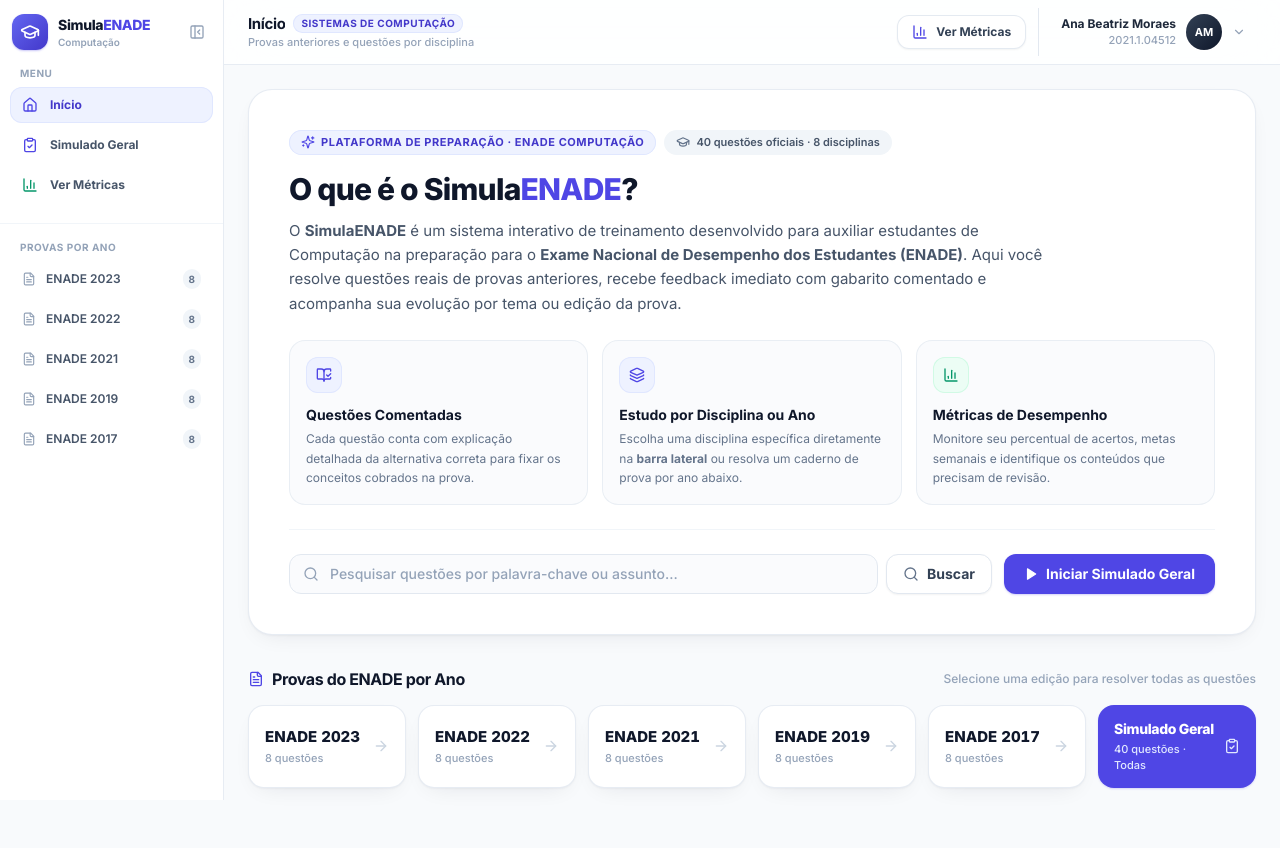
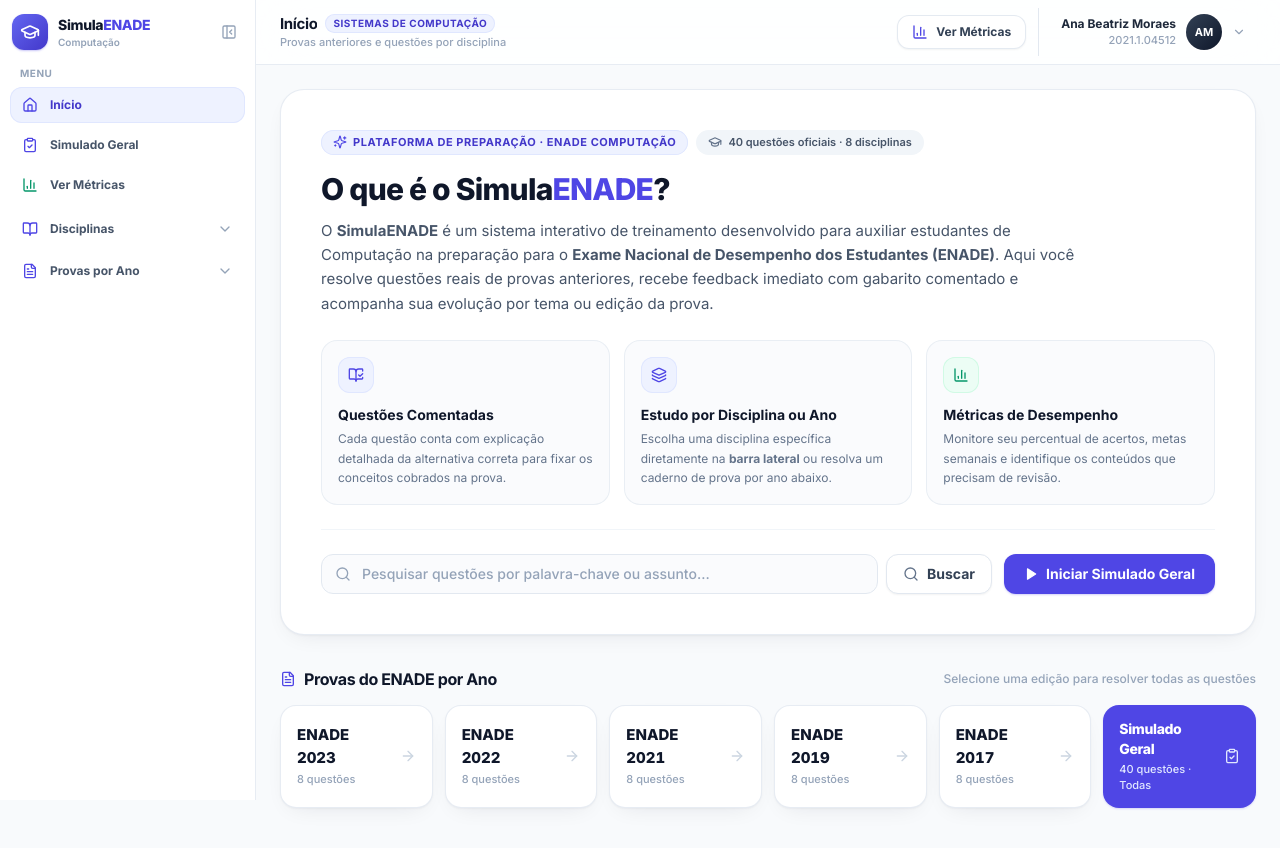
Before and after one commit to maranhaojose/sistema-provas-enade, a React (Vite) app: page / in a window 1280 px wide. Shown: the top 848 px of the page. Built offline with nearby package versions, Linux system fonts and the light colour scheme.

Commit message:
feat(sidebar): add collapsible accordion menus for subjects and exam years

```diff
--- a/src/components/AppSidebar.tsx
+++ b/src/components/AppSidebar.tsx
@@ -1,23 +1,46 @@
+import { useState } from "react";
 import {
   BarChart3,
+  BookOpen,
+  BrainCircuit,
+  ChevronDown,
   ClipboardCheck,
+  Code2,
+  Cpu,
+  Database,
   FileText,
+  GitFork,
   GraduationCap,
   Home,
+  Layers,
+  Network,
   PanelLeftClose,
   PanelLeftOpen,
+  Terminal,
   X,
 } from "lucide-react";
 import type { AppView } from "./Header";
-import type { SimuladoNavigationContext } from "../types/question";
-import { availableYears, yearQuestionsCount } from "../data/areas";
+import type { SimuladoNavigationContext, StudyArea } from "../types/question";
+import { availableYears, studyAreas, yearQuestionsCount } from "../data/areas";
 import { cn } from "../lib/utils";
+
+const areaIconMap = {
+  Code2,
+  Database,
+  GitFork,
+  Network,
+  Terminal,
+  Cpu,
+  BrainCircuit,
+  Layers,
+} as const;
 
 interface AppSidebarProps {
   readonly isExpanded: boolean;
   readonly isMobileOpen: boolean;
   readonly activeView: AppView;
   readonly activeYear?: number | "Todos";
+  readonly activeAreaSlug?: string;
   readonly onToggleExpand: () => void;
   readonly onCloseMobile: () => void;
   readonly onNavigateHome: () => void;
@@ -30,23 +53,71 @@ export function AppSidebar({
   isMobileOpen,
   activeView,
   activeYear,
+  activeAreaSlug,
   onToggleExpand,
   onCloseMobile,
   onNavigateHome,
   onStartSimulado,
   onOpenMetrics,
 }: AppSidebarProps) {
+  const [isDisciplinasOpen, setIsDisciplinasOpen] = useState(false);
+  const [isYearsOpen, setIsYearsOpen] = useState(false);
+
   const handleAction = (callback: () => void) => {
     callback();
     onCloseMobile();
   };
+
+  const handleSelectArea = (area: StudyArea) => {
+    handleAction(() =>
+      onStartSimulado({
+        areaSlug: area.slug,
+        areaTitle: area.title,
+        category: area.category,
+      }),
+    );
+  };
+
+  const handleToggleDisciplinas = (expanded: boolean) => {
+    if (!expanded) {
+      onToggleExpand();
+      setIsDisciplinasOpen(true);
+      return;
+    }
+    setIsDisciplinasOpen((prev) => !prev);
+  };
+
+  const handleToggleYears = (expanded: boolean) => {
+    if (!expanded) {
+      onToggleExpand();
+      setIsYearsOpen(true);
+      return;
+    }
+    setIsYearsOpen((prev) => !prev);
+  };
+
+  const isGeneralSimulado =
+    activeView === "simulado" &&
+    !activeYear &&
+    (!activeAreaSlug || activeAreaSlug === "simulado-geral");
+
+  const hasActiveDiscipline =
+    activeView === "simulado" &&
+    Boolean(activeAreaSlug) &&
+    activeAreaSlug !== "simulado-geral" &&
+    !activeAreaSlug?.startsWith("enade-");
+
+  const hasActiveYear =
+    activeView === "simulado" &&
+    typeof activeYear === "number" &&
+    (!activeAreaSlug || activeAreaSlug.startsWith("enade-"));
 
   const sidebarContent = (expanded: boolean, isMobile = false) => (
     <div className="flex h-full flex-col py-3.5">
       {/* Topo da Sidebar: Marca + Botão de expandir/recolher */}
       <div
         className={cn(
-          "flex items-center px-3 pb-4",
+          "flex shrink-0 items-center px-3 pb-4",
           expanded ? "justify-between" : "justify-center",
         )}
       >
@@ -98,7 +169,7 @@ export function AppSidebar({
 
       {/* Botão de expandir quando recolhido (Desktop) */}
       {!expanded && !isMobile && (
-        <div className="mb-3 flex justify-center px-2">
+        <div className="mb-3 flex shrink-0 justify-center px-2">
           <button
             type="button"
             onClick={onToggleExpand}
@@ -111,14 +182,16 @@ export function AppSidebar({
         </div>
       )}
 
-      {/* Navegação Principal */}
-      <div className="px-2.5">
+      {/* Área rolável da Sidebar */}
+      <div className="flex-1 overflow-y-auto px-2.5">
         {expanded && (
           <p className="mb-1.5 px-2.5 text-[10px] font-bold uppercase tracking-wider text-slate-400">
             Menu
           </p>
         )}
+
         <nav aria-label="Menu principal" className="space-y-1">
+          {/* Início */}
           <button
             type="button"
             onClick={() => handleAction(onNavigateHome)}
@@ -136,6 +209,7 @@ export function AppSidebar({
             {expanded && <span className="truncate">Início</span>}
           </button>
 
+          {/* Simulado Geral */}
           <button
             type="button"
             onClick={() =>
@@ -147,11 +221,11 @@ export function AppSidebar({
               )
             }
             title="Simulado Geral"
-            aria-current={activeView === "simulado" && !activeYear ? "page" : undefined}
+            aria-current={isGeneralSimulado ? "page" : undefined}
             className={cn(
               "flex w-full items-center gap-3 rounded-xl px-3 py-2.5 text-xs font-bold transition-all",
               !expanded && "justify-center px-0",
-              activeView === "simulado" && !activeYear
+              isGeneralSimulado
                 ? "bg-brand-50 text-brand-700 ring-1 ring-inset ring-brand-100"
                 : "text-slate-600 hover:bg-slate-100 hover:text-slate-900",
             )}
@@ -160,6 +234,7 @@ export function AppSidebar({
             {expanded && <span className="truncate">Simulado Geral</span>}
           </button>
 
+          {/* Ver Métricas */}
           <button
             type="button"
             onClick={() => handleAction(onOpenMetrics)}
@@ -172,23 +247,141 @@ export function AppSidebar({
             <BarChart3 className="h-4 w-4 shrink-0 text-emerald-600" aria-hidden="true" />
             {expanded && <span className="truncate">Ver Métricas</span>}
           </button>
-        </nav>
+
+          {/* Sanfona 1: Disciplinas */}
+          <div className="pt-1">
+            <button
+              type="button"
+              onClick={() => handleToggleDisciplinas(expanded)}
+              aria-expanded={expanded ? isDisciplinasOpen : false}
+              title="Disciplinas"
+              className={cn(
+                "flex w-full items-center gap-3 rounded-xl px-3 py-2.5 text-xs font-bold transition-all",
+                !expanded && "justify-center px-0",
+                hasActiveDiscipline || (expanded && isDisciplinasOpen)
+                  ? "bg-slate-100 text-slate-900"
+                  : "text-slate-600 hover:bg-slate-100 hover:text-slate-900",
+              )}
+            >
+              <BookOpen className="h-4 w-4 shrink-0 text-brand-600" aria-hidden="true" />
+              {expanded && (
+                <>
+                  <span className="truncate">Disciplinas</span>
+                  <ChevronDown
+                    className={cn(
+                      "ml-auto h-4 w-4 shrink-0 text-slate-400 transition-transform duration-200",
+                      isDisciplinasOpen && "rotate-180 text-brand-600",
+                    )}
+                    aria-hidden="true"
+                  />
+                </>
+              )}
+            </button>
+
+            {expanded && (
+              <div
+                className={cn(
+                  "grid transition-all duration-200 ease-out",
+                  isDisciplinasOpen
+                    ? "mt-1 grid-rows-[1fr] opacity-100"
+                    : "grid-rows-[0fr] opacity-0",
+                )}
+              >
+                <div className="overflow-hidden">
+                  <div className="ml-3 space-y-1 border-l border-slate-200/80 pl-2.5 pt-0.5">
+                    {studyAreas.map((area) => {
+                      const IconComponent = areaIconMap[area.iconName];
+                      const isSelectedArea =
+                        activeView === "simulado" && activeAreaSlug === area.slug;
+
+                      return (
+                        <button
+                          key={area.id}
+                          type="button"
+                          onClick={() => handleSelectArea(area)}
+                          title={`${area.title} (${area.totalQuestions} questões)`}
+                          aria-current={isSelectedArea ? "page" : undefined}
+                          className={cn(
+                            "flex w-full items-center gap-2 rounded-xl px-2.5 py-2 text-xs font-semibold transition-all",
+                            isSelectedArea
+                              ? "bg-brand-600 text-white shadow-sm"
+                              : "text-slate-600 hover:bg-slate-100 hover:text-slate-900",
+                          )}
+                        >
+                          <IconComponent
+                            className={cn(
+                              "h-3.5 w-3.5 shrink-0",
+                              isSelectedArea ? "text-white" : "text-brand-600",
+                            )}
+                            aria-hidden="true"
+                          />
+                          <span className="truncate text-left">{area.title}</span>
+                          <span
+                            className={cn(
+                              "ml-auto rounded-full px-1.5 py-0.5 text-[10px] font-bold tabular-nums",
+                              isSelectedArea
+                                ? "bg-white/20 text-white"
+                                : "bg-slate-100 text-slate-500",
+                            )}
+                          >
+                            {area.totalQuestions}
+                          </span>
+                        </button>
+                      );
+                    })}
+                  </div>
+                </div>
+              </div>
+            )}
           </div>
 
-      {/* Atalhos Rápidos por Ano do ENADE */}
-      <div className="mt-5 border-t border-slate-100 px-2.5 pt-4">
-        {expanded ? (
-          <p className="mb-1.5 px-2.5 text-[10px] font-bold uppercase tracking-wider text-slate-400">
-            Provas por Ano
-          </p>
-        ) : (
-          <p className="mb-1.5 text-center text-[9px] font-bold uppercase tracking-wider text-slate-400">
-            Anos
-          </p>
+          {/* Sanfona 2: Provas por Ano */}
+          <div className="pt-0.5">
+            <button
+              type="button"
+              onClick={() => handleToggleYears(expanded)}
+              aria-expanded={expanded ? isYearsOpen : false}
+              title="Provas por Ano"
+              className={cn(
+                "flex w-full items-center gap-3 rounded-xl px-3 py-2.5 text-xs font-bold transition-all",
+                !expanded && "justify-center px-0",
+                hasActiveYear || (expanded && isYearsOpen)
+                  ? "bg-slate-100 text-slate-900"
+                  : "text-slate-600 hover:bg-slate-100 hover:text-slate-900",
               )}
-        <div className="space-y-1">
+            >
+              <FileText className="h-4 w-4 shrink-0 text-brand-600" aria-hidden="true" />
+              {expanded && (
+                <>
+                  <span className="truncate">Provas por Ano</span>
+                  <ChevronDown
+                    className={cn(
+                      "ml-auto h-4 w-4 shrink-0 text-slate-400 transition-transform duration-200",
+                      isYearsOpen && "rotate-180 text-brand-600",
+                    )}
+                    aria-hidden="true"
+                  />
+                </>
+              )}
+            </button>
+
+            {expanded && (
+              <div
+                className={cn(
+                  "grid transition-all duration-200 ease-out",
+                  isYearsOpen
+                    ? "mt-1 grid-rows-[1fr] opacity-100"
+                    : "grid-rows-[0fr] opacity-0",
+                )}
+              >
+                <div className="overflow-hidden">
+                  <div className="ml-3 space-y-1 border-l border-slate-200/80 pl-2.5 pt-0.5">
                     {availableYears.map((year) => {
-            const isSelectedYear = activeView === "simulado" && activeYear === year;
+                      const isSelectedYear =
+                        activeView === "simulado" &&
+                        activeYear === year &&
+                        (!activeAreaSlug || activeAreaSlug.startsWith("enade-"));
+
                       return (
                         <button
                           key={year}
@@ -204,15 +397,12 @@ export function AppSidebar({
                           }
                           title={`Prova ENADE ${year}`}
                           className={cn(
-                  "flex w-full items-center gap-2.5 rounded-xl px-3 py-2 text-xs font-semibold transition-all",
-                  !expanded && "justify-center px-0",
+                            "flex w-full items-center gap-2 rounded-xl px-2.5 py-2 text-xs font-semibold transition-all",
                             isSelectedYear
                               ? "bg-slate-900 text-white shadow-sm"
                               : "text-slate-600 hover:bg-slate-100 hover:text-slate-900",
                           )}
                         >
-                {expanded ? (
-                  <>
                           <FileText
                             className={cn(
                               "h-3.5 w-3.5 shrink-0",
@@ -231,16 +421,15 @@ export function AppSidebar({
                           >
                             {yearQuestionsCount[year] ?? 0}
                           </span>
-                  </>
-                ) : (
-                  <span className="font-mono text-[11px] font-bold tabular-nums">
-                    &rsquo;{String(year).slice(-2)}
-                  </span>
-                )}
                         </button>
                       );
                     })}
                   </div>
+                </div>
+              </div>
+            )}
+          </div>
+        </nav>
       </div>
     </div>
   );
@@ -252,7 +441,7 @@ export function AppSidebar({
         aria-label="Barra lateral de navegação"
         className={cn(
           "sticky top-0 hidden h-screen shrink-0 border-r border-slate-200/80 bg-white transition-all duration-200 lg:block",
-          isExpanded ? "w-56" : "w-[68px]",
+          isExpanded ? "w-64" : "w-[68px]",
         )}
       >
         {sidebarContent(isExpanded, false)}
@@ -271,7 +460,7 @@ export function AppSidebar({
             onClick={onCloseMobile}
             aria-hidden="true"
           />
-          <aside className="relative z-10 h-full w-60 bg-white shadow-2xl">
+          <aside className="relative z-10 h-full w-64 bg-white shadow-2xl">
             {sidebarContent(true, true)}
           </aside>
         </div>
```
Lines whose indentation alone changed are shown as unchanged.
